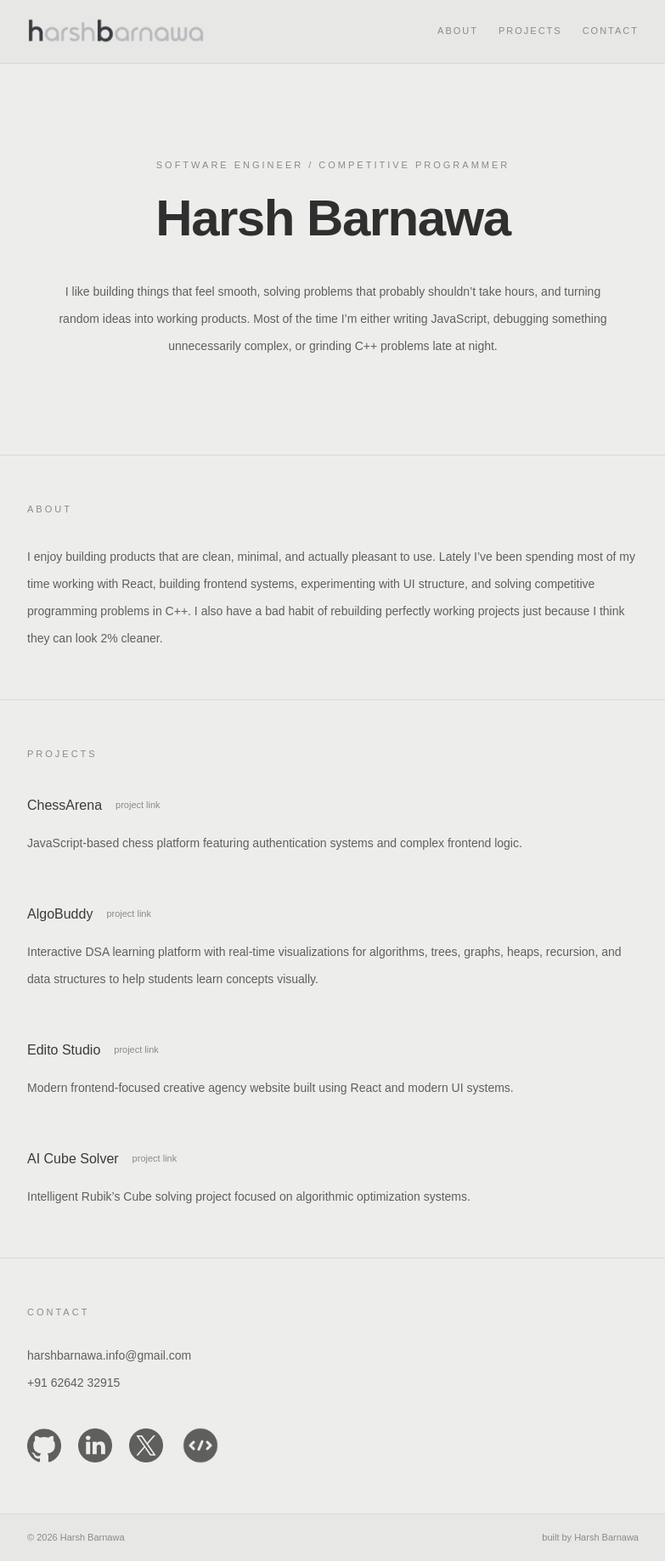
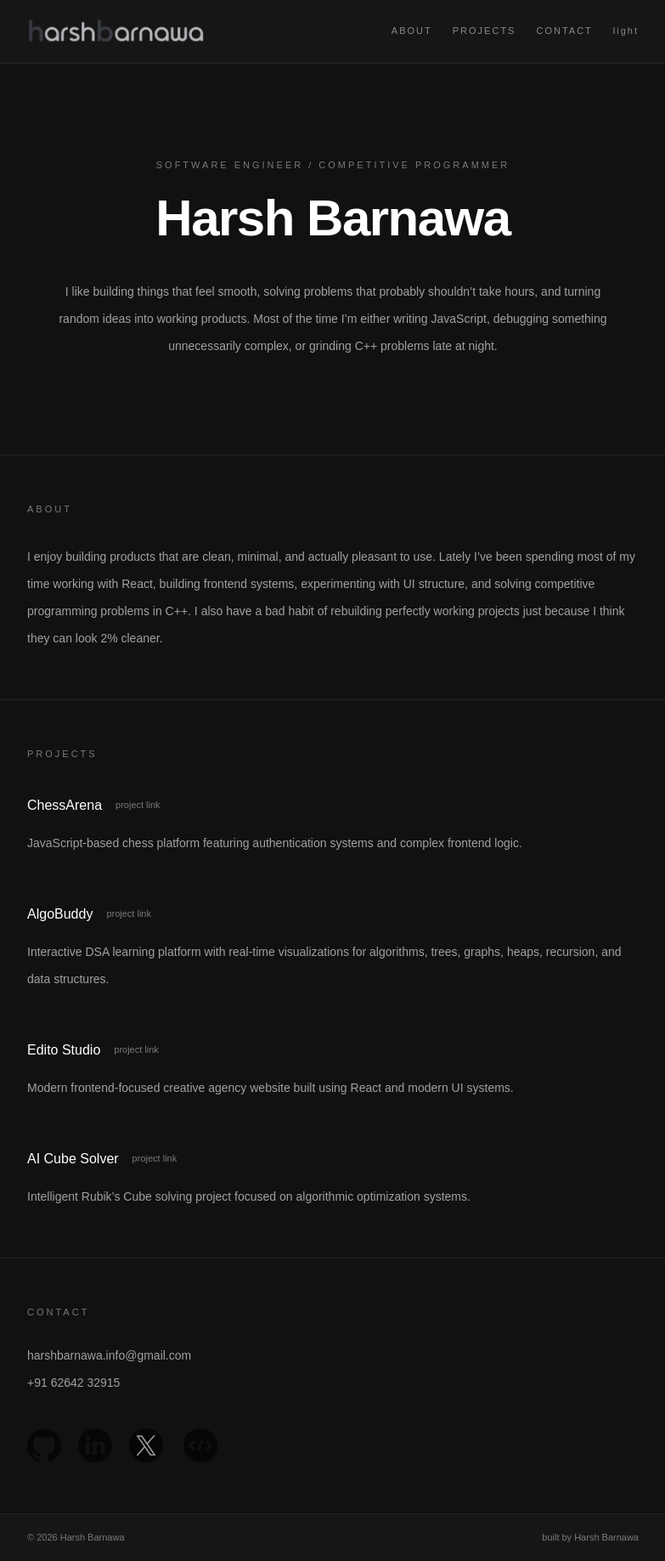
Before and after one commit to harshbarnawa/Portfolio, a React (Vite) app: page / in a window 1280 px wide. Shown: the whole page at 85% size, without its empty margins (248-1031 px from the left). Built offline with nearby package versions, Linux system fonts and the light colour scheme.

Commit message:
added dark mode and light mode in toggle

```diff
--- a/src/App.jsx
+++ b/src/App.jsx
@@ -1,8 +1,25 @@
+import { useState } from "react"
+
 function App() {
+
+  const [darkMode, setDarkMode] = useState(true)
+
   return (
-    <div className="min-h-screen bg-[#ededeb] text-[#2f2f2f] text-sm">
+    <div
+      className={`min-h-screen text-sm transition-colors duration-300 ${
+        darkMode
+          ? "bg-[#111111] text-[#e5e5e5]"
+          : "bg-[#ededeb] text-[#2f2f2f]"
+      }`}
+    >
 
-      <nav className="border-b border-[#d8d8d8] bg-[#e7e7e5]">
+      <nav
+        className={`border-b transition-colors duration-300 ${
+          darkMode
+            ? "border-[#262626] bg-[#161616]"
+            : "border-[#d8d8d8] bg-[#e7e7e5]"
+        }`}
+      >
 
         <div className="max-w-3xl mx-auto px-6 py-5 flex items-center justify-between">
 
@@ -12,28 +29,57 @@ function App() {
             className="w-[210px] object-contain"
           />
 
-          <div className="flex gap-6 text-[11px] uppercase tracking-[2px] text-[#8a8a8a]">
+          <div
+            className={`flex items-center gap-6 text-[11px] uppercase tracking-[2px] ${
+              darkMode
+                ? "text-[#8a8a8a]"
+                : "text-[#8a8a8a]"
+            }`}
+          >
 
             <a
               href="#about"
-              className="hover:text-[#4a4a4a] transition"
+              className={`transition ${
+                darkMode
+                  ? "hover:text-white"
+                  : "hover:text-[#4a4a4a]"
+              }`}
             >
               about
             </a>
 
             <a
               href="#projects"
-              className="hover:text-[#4a4a4a] transition"
+              className={`transition ${
+                darkMode
+                  ? "hover:text-white"
+                  : "hover:text-[#4a4a4a]"
+              }`}
             >
               projects
             </a>
 
             <a
               href="#contact"
-              className="hover:text-[#4a4a4a] transition"
+              className={`transition ${
+                darkMode
+                  ? "hover:text-white"
+                  : "hover:text-[#4a4a4a]"
+              }`}
             >
               contact
             </a>
+
+            <button
+              onClick={() => setDarkMode(!darkMode)}
+              className={`transition ${
+                darkMode
+                  ? "text-[#8a8a8a] hover:text-white"
+                  : "text-[#8a8a8a] hover:text-[#2f2f2f]"
+              }`}
+            >
+              {darkMode ? "light" : "dark"}
+            </button>
 
           </div>
 
@@ -43,15 +89,33 @@ function App() {
 
       <section className="max-w-3xl mx-auto px-6 py-28 text-center">
 
-        <p className="text-[11px] uppercase tracking-[3px] text-[#8a8a8a]">
+        <p
+          className={`text-[11px] uppercase tracking-[3px] ${
+            darkMode
+              ? "text-[#7a7a7a]"
+              : "text-[#8a8a8a]"
+          }`}
+        >
           software engineer / competitive programmer
         </p>
 
-        <h1 className="text-6xl font-semibold mt-6 tracking-tight leading-none text-[#2f2f2f]">
+        <h1
+          className={`text-6xl font-semibold mt-6 tracking-tight leading-none ${
+            darkMode
+              ? "text-white"
+              : "text-[#2f2f2f]"
+          }`}
+        >
           Harsh Barnawa
         </h1>
 
-        <p className="mt-10 leading-8 text-[#5f5f5f] max-w-2xl mx-auto">
+        <p
+          className={`mt-10 leading-8 max-w-2xl mx-auto ${
+            darkMode
+              ? "text-[#a1a1a1]"
+              : "text-[#5f5f5f]"
+          }`}
+        >
           I like building things that feel smooth,
           solving problems that probably shouldn’t take hours,
           and turning random ideas into working products.
@@ -65,16 +129,32 @@ function App() {
 
       <section
         id="about"
-        className="border-t border-[#d8d8d8]"
+        className={`border-t ${
+          darkMode
+            ? "border-[#262626]"
+            : "border-[#d8d8d8]"
+        }`}
       >
 
         <div className="max-w-3xl mx-auto px-6 py-14">
 
-          <h2 className="text-[11px] uppercase tracking-[3px] text-[#8a8a8a] mb-8">
+          <h2
+            className={`text-[11px] uppercase tracking-[3px] mb-8 ${
+              darkMode
+                ? "text-[#7a7a7a]"
+                : "text-[#8a8a8a]"
+            }`}
+          >
             About
           </h2>
 
-          <p className="leading-8 text-[#5f5f5f]">
+          <p
+            className={`leading-8 ${
+              darkMode
+                ? "text-[#a1a1a1]"
+                : "text-[#5f5f5f]"
+            }`}
+          >
             I enjoy building products that are clean,
             minimal, and actually pleasant to use.
 
@@ -93,121 +173,92 @@ function App() {
 
       <section
         id="projects"
-        className="border-t border-[#d8d8d8]"
+        className={`border-t ${
+          darkMode
+            ? "border-[#262626]"
+            : "border-[#d8d8d8]"
+        }`}
       >
 
         <div className="max-w-3xl mx-auto px-6 py-14">
 
-          <h2 className="text-[11px] uppercase tracking-[3px] text-[#8a8a8a] mb-10">
+          <h2
+            className={`text-[11px] uppercase tracking-[3px] mb-10 ${
+              darkMode
+                ? "text-[#7a7a7a]"
+                : "text-[#8a8a8a]"
+            }`}
+          >
             Projects
           </h2>
 
           <div className="space-y-14">
 
-            <div>
+            {[
+              {
+                title: "ChessArena",
+                link: "https://chessbylibrary.vercel.app/",
+                desc: "JavaScript-based chess platform featuring authentication systems and complex frontend logic."
+              },
+              {
+                title: "AlgoBuddy",
+                link: "https://github.com/harshbarnawa",
+                desc: "Interactive DSA learning platform with real-time visualizations for algorithms, trees, graphs, heaps, recursion, and data structures."
+              },
+              {
+                title: "Edito Studio",
+                link: "https://edit-studio-sage.vercel.app/",
+                desc: "Modern frontend-focused creative agency website built using React and modern UI systems."
+              },
+              {
+                title: "AI Cube Solver",
+                link: "https://github.com/harshbarnawa",
+                desc: "Intelligent Rubik’s Cube solving project focused on algorithmic optimization systems."
+              }
+            ].map((project) => (
+
+              <div key={project.title}>
 
                 <div className="flex items-center gap-4">
 
-                <h3 className="font-medium text-base text-[#3a3a3a]">
-                  ChessArena
+                  <h3
+                    className={`font-medium text-base ${
+                      darkMode
+                        ? "text-white"
+                        : "text-[#3a3a3a]"
+                    }`}
+                  >
+                    {project.title}
                   </h3>
 
                   <a
-                  href="https://chessbylibrary.vercel.app/"
+                    href={project.link}
                     target="_blank"
                     rel="noreferrer"
-                  className="text-[11px] text-[#8a8a8a] hover:text-[#3a3a3a] transition"
+                    className={`text-[11px] transition ${
+                      darkMode
+                        ? "text-[#7a7a7a] hover:text-white"
+                        : "text-[#8a8a8a] hover:text-[#3a3a3a]"
+                    }`}
                   >
                     project link
                   </a>
 
                 </div>
 
-              <p className="mt-4 text-[#5f5f5f] leading-8">
-                JavaScript-based chess platform featuring
-                authentication systems and complex frontend logic.
+                <p
+                  className={`mt-4 leading-8 ${
+                    darkMode
+                      ? "text-[#a1a1a1]"
+                      : "text-[#5f5f5f]"
+                  }`}
+                >
+                  {project.desc}
                 </p>
 
               </div>
 
-            <div>
-
-              <div className="flex items-center gap-4">
-
-                <h3 className="font-medium text-base text-[#3a3a3a]">
-                  AlgoBuddy
-                </h3>
-
-                <a
-                  href="https://github.com/harshbarnawa"
-                  target="_blank"
-                  rel="noreferrer"
-                  className="text-[11px] text-[#8a8a8a] hover:text-[#3a3a3a] transition"
-                >
-                  project link
-                </a>
-
-              </div>
-
-              <p className="mt-4 text-[#5f5f5f] leading-8">
-                Interactive DSA learning platform with real-time visualizations
-                for algorithms, trees, graphs, heaps, recursion,
-                and data structures to help students learn concepts visually.
-              </p>
-
-            </div>
-
-            <div>
-
-              <div className="flex items-center gap-4">
-
-                <h3 className="font-medium text-base text-[#3a3a3a]">
-                  Edito Studio
-                </h3>
-
-                <a
-                  href="https://edit-studio-sage.vercel.app/"
-                  target="_blank"
-                  rel="noreferrer"
-                  className="text-[11px] text-[#8a8a8a] hover:text-[#3a3a3a] transition"
-                >
-                  project link
-                </a>
-
-              </div>
-
-              <p className="mt-4 text-[#5f5f5f] leading-8">
-                Modern frontend-focused creative agency website
-                built using React and modern UI systems.
-              </p>
-
-            </div>
-
-            <div>
-
-              <div className="flex items-center gap-4">
-
-                <h3 className="font-medium text-base text-[#3a3a3a]">
-                  AI Cube Solver
-                </h3>
-
-                <a
-                  href="https://github.com/harshbarnawa"
-                  target="_blank"
-                  rel="noreferrer"
-                  className="text-[11px] text-[#8a8a8a] hover:text-[#3a3a3a] transition"
-                >
-                  project link
-                </a>
-
-              </div>
-
-              <p className="mt-4 text-[#5f5f5f] leading-8">
-                Intelligent Rubik’s Cube solving project
-                focused on algorithmic optimization systems.
-              </p>
-
-            </div>
+            ))}
 
           </div>
 
@@ -217,12 +268,22 @@ function App() {
 
       <section
         id="contact"
-        className="border-t border-[#d8d8d8]"
+        className={`border-t ${
+          darkMode
+            ? "border-[#262626]"
+            : "border-[#d8d8d8]"
+        }`}
       >
 
         <div className="max-w-3xl mx-auto px-6 py-14">
 
-          <h2 className="text-[11px] uppercase tracking-[3px] text-[#8a8a8a] mb-8">
+          <h2
+            className={`text-[11px] uppercase tracking-[3px] mb-8 ${
+              darkMode
+                ? "text-[#7a7a7a]"
+                : "text-[#8a8a8a]"
+            }`}
+          >
             Contact
           </h2>
 
@@ -230,7 +291,11 @@ function App() {
 
             <a
               href="mailto:harshbarnawa.info@gmail.com"
-              className="block text-[#5f5f5f] hover:text-[#2f2f2f] transition"
+              className={`block transition ${
+                darkMode
+                  ? "text-[#a1a1a1] hover:text-white"
+                  : "text-[#5f5f5f] hover:text-[#2f2f2f]"
+              }`}
             >
               harshbarnawa.info@gmail.com
             </a>
@@ -239,7 +304,11 @@ function App() {
               href="https://wa.me/916264232915"
               target="_blank"
               rel="noreferrer"
-              className="block text-[#5f5f5f] hover:text-[#2f2f2f] transition"
+              className={`block transition ${
+                darkMode
+                  ? "text-[#a1a1a1] hover:text-white"
+                  : "text-[#5f5f5f] hover:text-[#2f2f2f]"
+              }`}
             >
               +91 62642 32915
             </a>
@@ -252,7 +321,6 @@ function App() {
               href="https://github.com/harshbarnawa"
               target="_blank"
               rel="noreferrer"
-              className="hover:opacity-100 transition duration-300"
             >
               <img
                 src="/assets/github.png"
@@ -265,7 +333,6 @@ function App() {
               href="https://www.linkedin.com/in/harsh-barnawa/"
               target="_blank"
               rel="noreferrer"
-              className="hover:opacity-100 transition duration-300"
             >
               <img
                 src="/assets/linkedin.png"
@@ -278,7 +345,6 @@ function App() {
               href="https://x.com/harshbarnawa"
               target="_blank"
               rel="noreferrer"
-              className="hover:opacity-100 transition duration-300"
             >
               <img
                 src="/assets/twitter.png"
@@ -291,7 +357,6 @@ function App() {
               href="https://codeforces.com/profile/harshbarnawa.info"
               target="_blank"
               rel="noreferrer"
-              className="hover:opacity-100 transition duration-300"
             >
               <img
                 src="/assets/codeforces.png"
@@ -306,9 +371,21 @@ function App() {
 
       </section>
 
-      <footer className="border-t border-[#d8d8d8] bg-[#e7e7e5]">
+      <footer
+        className={`border-t transition-colors duration-300 ${
+          darkMode
+            ? "border-[#262626] bg-[#161616]"
+            : "border-[#d8d8d8] bg-[#e7e7e5]"
+        }`}
+      >
 
-        <div className="max-w-3xl mx-auto px-6 py-5 flex items-center justify-between text-[11px] text-[#8a8a8a]">
+        <div
+          className={`max-w-3xl mx-auto px-6 py-5 flex items-center justify-between text-[11px] ${
+            darkMode
+              ? "text-[#7a7a7a]"
+              : "text-[#8a8a8a]"
+          }`}
+        >
 
           <p>
             © 2026 Harsh Barnawa
```
Lines whose indentation alone changed are shown as unchanged.
